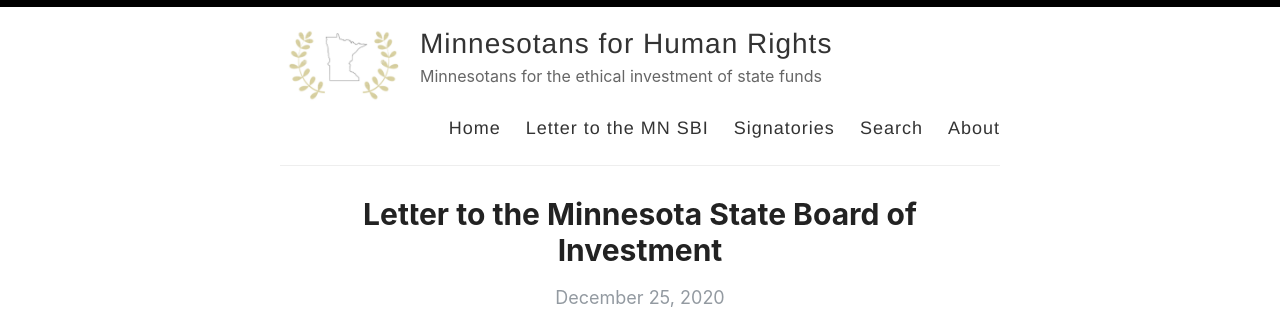
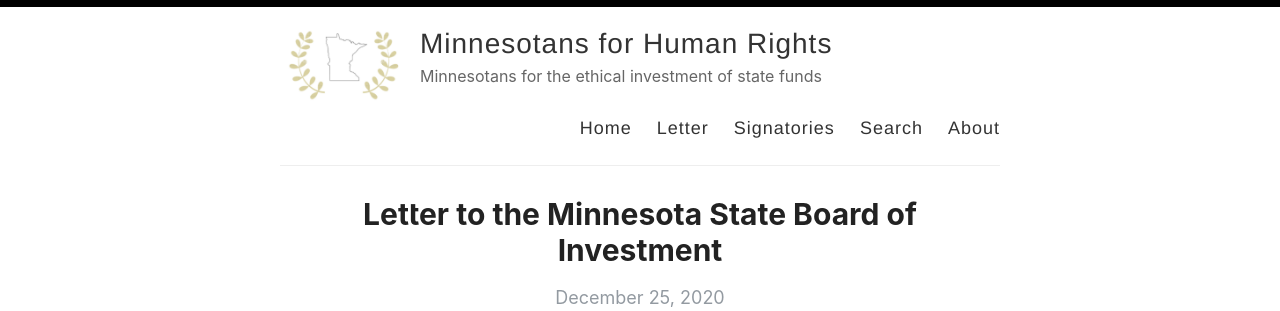
Before and after one commit to adamrahim/adamrahim.github.io, a Jekyll site: the page built from index.html, in a window 1280 px wide. Shown: the top 311 px of the page. Built offline with Jekyll 4.4.1, drawn with Linux system fonts in a browser that asks for light colours; the list of posts is cut into pages by our own code.

Commit message:
Update default.html

```diff
--- a/_layouts/default.html
+++ b/_layouts/default.html
@@ -28,7 +28,7 @@
 
             <nav>
               <a href="{{ site.baseurl }}/">Home</a>
-              <a href="{{ site.baseurl }}/letter">Letter to the MN SBI</a>
+              <a href="{{ site.baseurl }}/letter">Letter</a>
               <a href="{{ site.baseurl }}/signatories">Signatories</a>
               <a href="{{ site.baseurl }}/search">Search</a>
               <a href="{{ site.baseurl }}/about">About</a>
```
